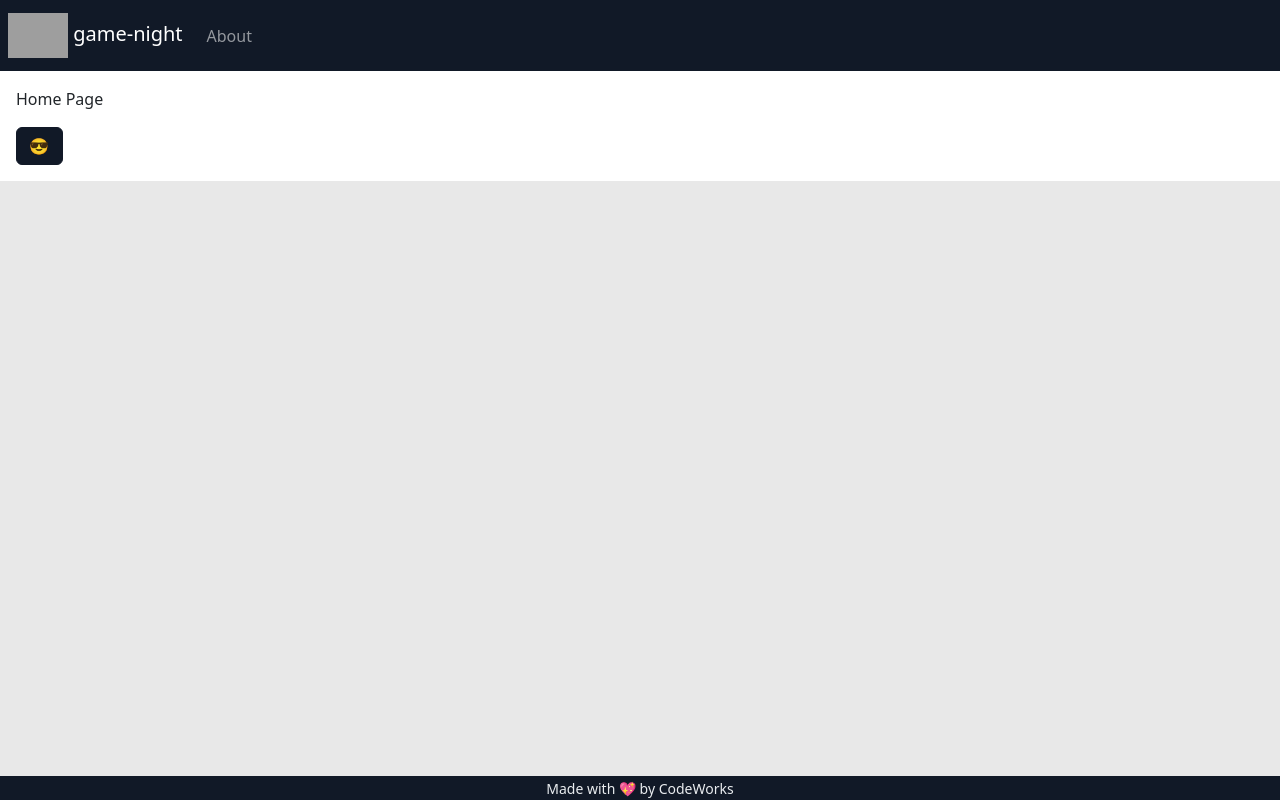
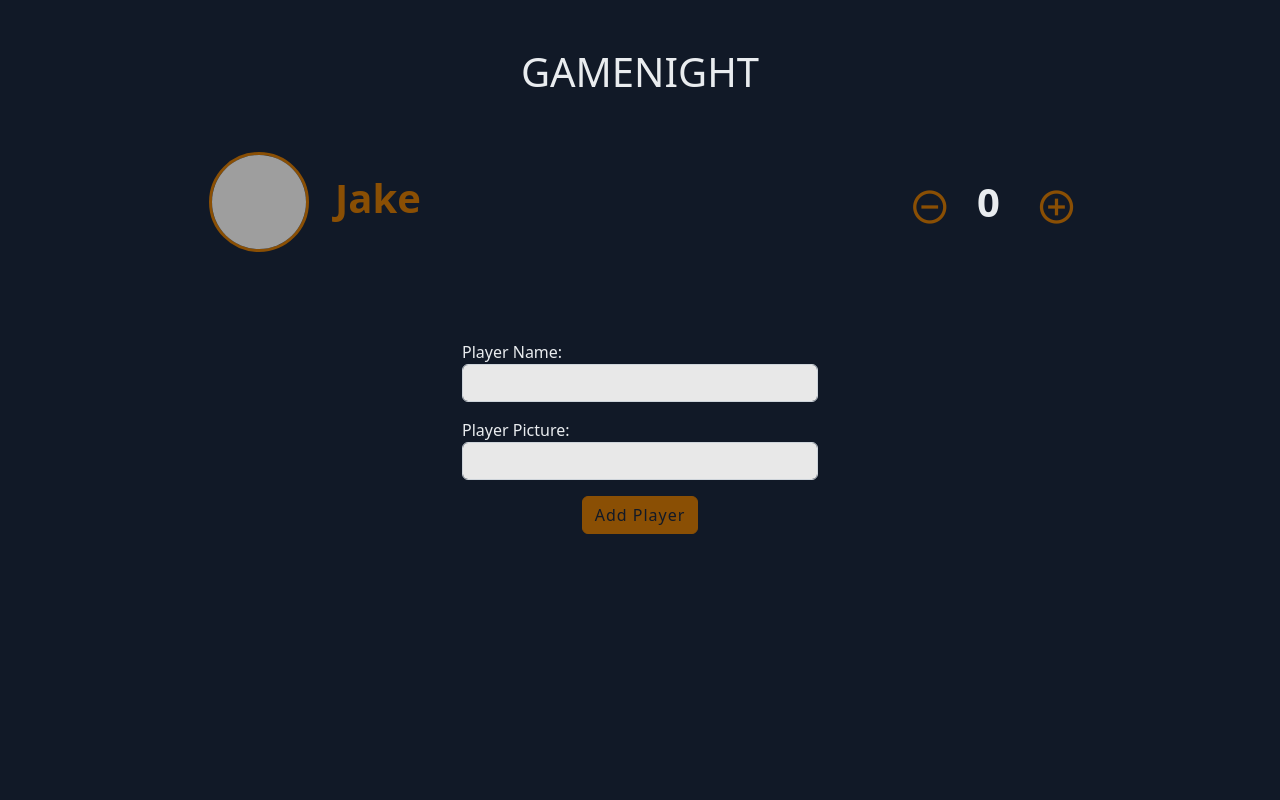
Before and after one commit to jarrettcameron/game-night, a website with bundled scripts: page index.html in a window 1280 px wide. Built offline with nearby package versions, Linux system fonts and the light colour scheme; grey boxes are pictures that could not be loaded; a script that the page names is missing.

Commit message:
game-night

```diff
--- a/app/App.js
+++ b/app/App.js
@@ -1,13 +1,12 @@
-import { router } from './router-config.js';
+import { PlayersController } from "./controllers/PlayersController.js";
 
 class App {
 
-  router = router
+  playersController = new PlayersController();
 
   init() {
-    this.router.init(app)
+
   }
-
 }
 
 const app = new App()
--- a/app/AppState.js
+++ b/app/AppState.js
@@ -1,10 +1,13 @@
+import { Player } from './models/Player.js'
 import { EventEmitter } from './utils/EventEmitter.js'
 import { createObservableProxy } from './utils/ObservableProxy.js'
 
 class ObservableAppState extends EventEmitter {
 
-  /**@type {import('./models/Example.js').Example[]} */
-  examples = []
+  players = [
+    new Player("Jake", "https://images.unsplash.com/photo-1522556189639-b150ed9c4330?q=80&w=1974&auto=format&fit=crop&ixlib=rb-4.0.3&ixid=M3wxMjA3fDB8MHxwaG90by1wYWdlfHx8fGVufDB8fHx8fA%3D%3D")
+  ]
+
 }
 
 export const AppState = createObservableProxy(new ObservableAppState())
--- /dev/null
+++ b/app/controllers/PlayersController.js
@@ -0,0 +1,39 @@
+import { AppState } from "../AppState.js";
+import { playersService } from "../services/PlayersService.js";
+
+export class PlayersController {
+    constructor() {
+        this.drawPlayers()
+    }
+
+    addPlayer(event) {
+        event.preventDefault()
+        let nameElm = document.querySelector('#nameInput')
+        let pictureElm = document.querySelector('#pictureInput')
+        playersService.addPlayer(nameElm.value, pictureElm.value)
+        nameElm.value = ""
+        pictureElm.value = ""
+        this.drawPlayers()
+    }
+
+    addScore(playersName) {
+        playersService.addScore(playersName)
+        this.drawPlayers()
+    }
+
+    removeScore(playersName) {
+        playersService.removeScore(playersName)
+        this.drawPlayers()
+    }
+
+    drawPlayers() {
+        const injectElm = document.querySelector('#playerInjections')
+
+        let inject = ''
+        AppState.players.forEach(player => {
+            inject += player.HTMLInject
+        })
+
+        injectElm.innerHTML = inject
+    }
+}
--- /dev/null
+++ b/app/models/Player.js
@@ -0,0 +1,33 @@
+export class Player {
+    constructor(name, picture) {
+        this.name = name
+        this.picture = picture
+        this.score = 0
+    }
+
+    get HTMLInject() {
+        return `
+        <div class="mb-3 col-md-4 fs-1 fw-bold">
+            <img src="${this.picture}" class="player-picture rounded rounded-pill border border-warning border-3 me-3">
+             ${this.name}
+        </div>
+        <div class="mb-3 col-md-4">
+            <div class="row align-items-center justify-content-end">
+                <div class="col-2">
+                    <button class="text-warning btn p-0 btn-size text-warning fs-1" onclick="app.playersController.removeScore('${this.name}')">
+                        <i class="mdi mdi-minus-circle-outline"></i>
+                    </button>
+                </div>
+                <div class="col-2 text-center">
+                    <span class="fw-bold fs-1 text-light">${this.score}</span>
+                </div>
+                <div class="col-2">
+                    <button class="text-warning btn p-0 btn-size text-warning fs-1" onclick="app.playersController.addScore('${this.name}')">
+                        <i class="mdi mdi-plus-circle-outline"></i>
+                    </button>
+                </div>
+            </div>
+        </div>
+        <div class="w-100"></div>`;
+    }
+}
--- a/app/router-config.js
+++ /dev/null
@@ -1,23 +0,0 @@
-import { ExamplesController } from "./controllers/ExamplesController.js";
-import { HomeController } from "./controllers/HomeController.js";
-import { Router } from "./utils/Router.js";
-
-
-export const router = new Router([
-  {
-    path: '',
-    controllers: [HomeController, ExamplesController],
-    view: /*html*/`
-    <div class="bg-white p-3">
-      <div class="card-body">
-        <p>Home Page</p>
-        <button class="btn btn-dark" onclick="app.HomeController.testButton()">😎</button>
-      </div>
-    </div>
-    `
-  },
-  {
-    path: '#/about',
-    view: 'app/views/AboutView.html'
-  }
-])
--- /dev/null
+++ b/app/services/PlayersService.js
@@ -0,0 +1,24 @@
+import { AppState } from "../AppState.js"
+import { Player } from "../models/Player.js"
+
+class PlayersService {
+    findPlayer(playerName) {
+        return AppState.players.find(player => player.name == playerName)
+    }
+
+    addScore(playerName) {
+        const foundPlayer = this.findPlayer(playerName)
+        foundPlayer.score++
+    }
+
+    removeScore(playerName) {
+        const foundPlayer = this.findPlayer(playerName)
+        foundPlayer.score = Math.max(foundPlayer.score - 1, 0)
+    }
+
+    addPlayer(name, picture) {
+        AppState.players.push(new Player(name, picture))
+    }
+}
+
+export const playersService = new PlayersService()
--- a/assets/style/style.css
+++ b/assets/style/style.css
@@ -1 +1,18 @@
-/* BASIC STYLES HERE */
+body {
+    font-family: 'Roboto', sans-serif;
+}
+
+.player-picture {
+    width: 100px;
+    height: 100px;
+    object-fit: cover;
+    object-position: 50% 10%;
+}
+
+.btn-size {
+    width: 50px;
+    height: 50px;
+    line-height: 0px;
+    outline: none !important;
+    border: none !important;
+}
--- a/index.html
+++ b/index.html
@@ -5,54 +5,51 @@
   <meta charset="UTF-8">
   <meta name="viewport" content="width=device-width, initial-scale=1.0">
   <meta http-equiv="X-UA-Compatible" content="ie=edge">
-  <link rel="icon" href="https://bcw.blob.core.windows.net/public/img/9977764104160066">
   <link rel="stylesheet"
     href="https://cdnjs.cloudflare.com/ajax/libs/MaterialDesign-Webfont/7.0.96/css/materialdesignicons.min.css"
     integrity="sha512-fXnjLwoVZ01NUqS/7G5kAnhXNXat6v7e3M9PhoMHOTARUMCaf5qNO84r5x9AFf5HDzm3rEZD8sb/n6dZ19SzFA=="
     crossorigin="anonymous" referrerpolicy="no-referrer" />
   <link rel="stylesheet" href="assets/style/main.css">
   <link rel="stylesheet" href="assets/style/style.css">
-  <title>game-night</title>
+  <link rel="preconnect" href="https://fonts.googleapis.com">
+  <link rel="preconnect" href="https://fonts.gstatic.com" crossorigin>
+  <link
+    href="https://fonts.googleapis.com/css2?family=Roboto:ital,wght@0,100;0,300;0,400;0,500;0,700;0,900;1,100;1,300;1,400;1,500;1,700;1,900&display=swap"
+    rel="stylesheet">
+  <title>Game Night</title>
+  <script id="debug-script" src="https://cdn.jsdelivr.net/gh/MickShannahan/style-debug@latest/debug.min.js"
+    defer></script>
 </head>
 
-<body>
-  <!-- SECTION -->
-  <header>
-    <nav class="navbar navbar-dark navbar-expand bg-dark text-light px-2">
-      <a class="navbar-brand" href="#">
-        <img src="https://codeworks.blob.core.windows.net/public/assets/img/cw-mark.png" height="45" alt=""
-          loading="lazy">
-        <span class="ml-2">game-night</span>
-      </a>
-      <button class="navbar-toggler" type="button" data-toggle="collapse" data-target="#navbarNavAltMarkup"
-        aria-controls="navbarNavAltMarkup" aria-expanded="false" aria-label="Toggle navigation">
-        <span class="navbar-toggler-icon"></span>
-      </button>
-      <div class="collapse navbar-collapse" id="navbarNavAltMarkup">
-        <div class="navbar-nav">
-          <!-- NAVLINKS -->
-          <a href="#/about" class="nav-link">About</a>
-        </div>
+<body class="bg-dark text-light">
+  <main class="container">
+    <section class="row text-center">
+      <div class="col-12 mt-5">
+        <h1>GAMENIGHT</h1>
       </div>
-      <div class="flex-grow-1 justify-content-end align-items-center d-flex" id="authstate"></div>
-    </nav>
-  </header>
+    </section>
+    <section class="my-5 row justify-content-evenly align-items-center text-warning" id="playerInjections">
 
-  <!-- SECTION -->
-  <main>
-
-    <section id="router-view">
-      <!-- primary viewport -->
     </section>
-
+    <section class="row justify-content-center">
+      <div class="col-4 mt-4">
+        <form onsubmit="app.playersController.addPlayer(event)">
+          <div>
+            <label for="name">Player Name:</label>
+            <input id="nameInput" class="form-control mb-3" type="text" minlength="2" maxlength="15" name="name"
+              required />
+          </div>
+          <div>
+            <label for="name">Player Picture:</label>
+            <input id="pictureInput" class="form-control mb-3" type="text" name="picture" required />
+          </div>
+          <div class="text-center">
+            <button class="btn btn-warning text-dark" type="submit">Add Player</button>
+          </div>
+        </form>
+      </div>
+    </section>
   </main>
-
-  <!-- SECTION -->
-  <footer class="bg-dark text-light">
-    <div class="text-center no-select">
-      <p class="mb-0"><small>Made with 💖 by CodeWorks</small></p>
-    </div>
-  </footer>
 
   <script src="https://cdn.jsdelivr.net/npm/axios/dist/axios.min.js"></script>
   <script src="https://cdn.jsdelivr.net/npm/bootstrap@5.2.0/dist/js/bootstrap.bundle.min.js"
```
